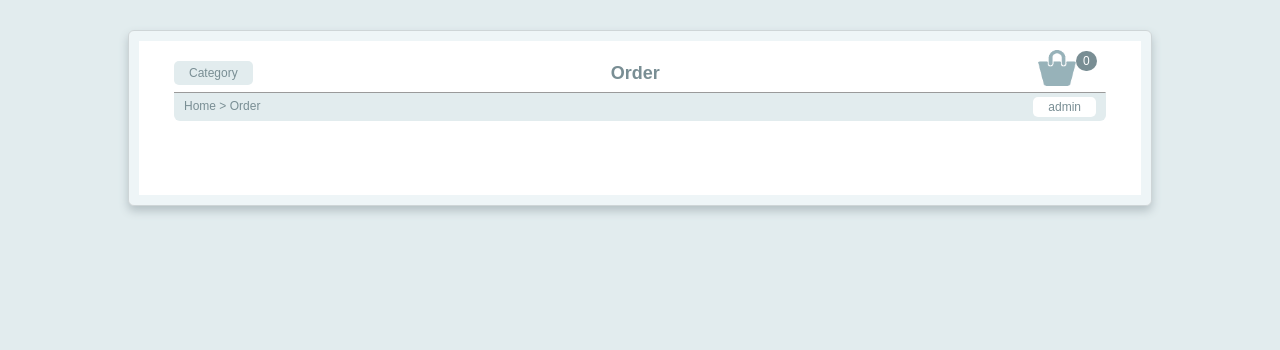
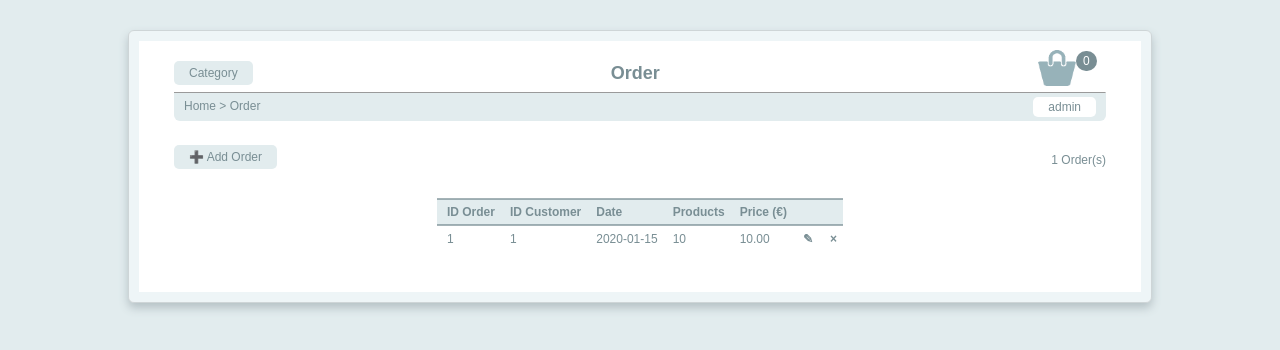
Before and after one commit to felipetiza/InformaticStore, a PHP site: page /admin_order.php in a window 1280 px wide. Shown: the top 350 px of the page. Run offline with PHP 8.4, Linux system fonts and the light colour scheme; a user stored in the database is signed in; data comes from the database, SQL or seed files in the repository; tables that the repository leaves empty hold one stand-in row (values such as "Sample post").

Commit message:
Show the orders from order admin screen

```diff
--- a/admin_order.php
+++ b/admin_order.php
@@ -28,6 +28,8 @@
 		// User data from logged customer
 		$userData = getUserData($connection, $_SESSION['userID']);
 		$username = $userData['username'];
+
+		refreshOrders($connection);
 	?>
 
 	<div id="wrapper">
@@ -76,10 +78,51 @@
         <!-- Level 3 -->
         <br>
 		<div id="content">
+			<div id="up">
+				<form method='post'>
+					<input type='submit' name='openModalAdd' class="flatButton" value='&#10133; Add Order'>
+				</form>
+				<label><?php echo count($orderOrderID); ?> Order(s)</label>
+			</div>
+			<br/>
+			<table>
+				<tr>
+			  		<th>ID Order</th>
+			  		<th>ID Customer</th>
+			  		<th>Date</th>
+			  		<th>Products</th>
+			  		<th>Price (€)</th>
+			  		<th></th>
+			  		<th></th>
+				</tr>
+				<?php
+					for($i=0;$i<count($orderOrderID);$i++){
+		    			echo "<tr>";
+		    			echo "<td>$orderOrderID[$i]</td>";
+		    			echo "<td>$orderCustomerID[$i]</td>";
+		    			echo "<td>$orderDate[$i]</td>";
+		    			echo "<td>$orderAmount[$i]</td>";
+		    			echo "<td>$orderPrice[$i]</td>";
+		    			echo "<td>
+			    				  <form method='post'>
+			    					  <input type='submit' name='openModalEdit' value='✎'>
+			    					  <input type='text' name='productID' value='$orderOrderID[$i]'>
+			    				  </form>
+		    				  </td>";
+		    			echo "<td>
+			    			  	  <form method='post'>
+			    					  <input type='submit' name='buttonDelete' value='&times;'>
+			    					  <input type='text' name='productID' value='$orderOrderID[$i]'>
+			    				  </form>
+		    				  </td>";
+		    			echo "</tr>";
+		    		}
+			    ?>
+			</table>
+		</div>
 
 
 
-		</div>
 	</div>
 </body>
 </html>
--- a/css/admin_order.css
+++ b/css/admin_order.css
@@ -75,3 +75,82 @@ hr{ color: #ffffff80; }
 	flex-flow: column wrap;
 	padding: 20px 0 30px 0px;
 }
+#content table {
+    /* width: 100%; */
+    text-align: left;
+    border-collapse: collapse;
+    border-radius: 6px;
+    margin: 0 auto;
+}
+#content #up{
+  /*! border: 1px solid red; */
+	width: 100%;
+	margin-top: -10px;
+  	padding-bottom: 15px;
+}
+#content #up form{
+  	float: left;
+}
+#content #up label{
+  	float: right;
+	margin-top: 8px;
+}
+.modal {
+    display: none;
+    position: fixed;
+    z-index: 1;
+    left: 0;
+    top: 0;
+    width: 100%;
+    height: 100%;
+    overflow: hidden;
+    background: rgba(0,0,0,0.4);
+}
+.modal-content {
+    margin: 5% auto;
+    padding: 20px 45px;
+    border: 1px solid #888;
+    width: 525px;
+    border: 1px solid #CED5D7;
+    border-radius: 6px;
+    background: #ffff;
+    box-shadow: 0px 5px 10px #B5C1C5,
+                0 0 0 10px #EEF5F7 inset;
+}
+.modal-content #down{
+	width: 100%;
+	/*! border: 1px solid red; */
+}
+.modal-content form{
+	margin: 0 auto;
+	width: 375px;
+}
+.modal-content span{
+	width: 100px;
+	display: inline-block;
+}
+.modal-content input[type="text"],
+input[type="email"],
+input[type="tel"],
+input[type="file"]{
+	margin-top: 5px;
+}
+.modal-content h1{
+	font-size: 18px;
+	margin-top: 3px;
+}
+.modal-content hr{
+	margin-top: -5px;
+}
+.modal-content input[type='submit']{
+	width: 150px;
+	height: 32px;
+	font-weight: bold;
+	/*! margin: 15px 75px; */
+	margin-left: 75px;
+	margin-top: 25px;
+	margin-bottom: 10px;
+}
+.modal input[type='file']{
+	padding: 5px 12px !important;
+}
--- a/management.php
+++ b/management.php
@@ -31,6 +31,13 @@
 	$productPrice    = [];
 	$productAmount   = [];
 	$productImg      = [];
+
+	// Order variables
+	$orderOrderID    = [];
+	$orderCustomerID = [];
+	$orderDate       = [];
+	$orderAmount     = [];
+	$orderPrice      = [];
 
 
 
@@ -267,7 +274,7 @@
 					$productData['id'][$i]       = $product->idproduct;
 					$productData['name'][$i]     = $product->name;
 					$productData['price'][$i]    = $product->price;
-					$productData['urlimage'][$i] = $product->urlimage;
+					$productData['urlImage'][$i] = $product->urlimage;
 					$i++;
             	}
             }else
@@ -575,6 +582,29 @@
 	        echo "Wrong Query";
     }
 
+    function getAllOrders($connection){
+		$orderData = [[]];
+		$i = 0;
+		$getOrders = "SELECT * FROM order2;";
+
+        if ($result = $connection->query($getOrders)) {
+            if ($result->num_rows > 0){
+            	while($product = $result->fetch_object()){
+					$orderData['orderID'][$i]    = $product->idorder;
+					$orderData['customerID'][$i] = $product->idcustomer;
+					$orderData['date'][$i]       = $product->dateorder;
+					$orderData['amount'][$i]     = $product->amountproducts;
+					$orderData['price'][$i]      = $product->totalprice;
+					$i++;
+            	}
+            }else
+                echo "Impossible to get the orders";
+        }else
+            echo "Wrong Query";
+
+        return $orderData;
+	}
+
 	function getOrderProductAndAmount($connection, $orderID){
 	    $orderProductAndAmount = [[[]]];	// idProduct - order - value ; $i = order |	$j = value
 
@@ -600,6 +630,20 @@
 		return $orderProductAndAmount;
 	}
 
+	function refreshOrders($connection){
+		global $orderOrderID;
+		global $orderCustomerID;
+		global $orderDate;
+		global $orderAmount;
+		global $orderPrice;
+
+		$ordersData = getAllOrders($connection);
+		$orderOrderID    = $ordersData['orderID'];
+		$orderCustomerID = $ordersData['customerID'];
+		$orderDate       = $ordersData['date'];
+		$orderAmount     = $ordersData['amount'];
+		$orderPrice      = $ordersData['price'];
+	}
 
 
 // ██████╗ ██╗   ██╗███╗   ██╗         ██╗███████╗
@@ -672,4 +716,30 @@
 		else
 			echo $string;
 	}
+
+	// function uploadImg(){
+	// 	$valid       = true;
+	// 	$tmp_file    = $_FILES['addImg']['tmp_name'];
+	// 	$target_dir  = "resources/img/product/";
+	// 	$target_file = strtolower($target_dir . basename($_FILES['addImg']['name']));
+
+ //        if (file_exists($target_file)) {
+ //            echo "Sorry, file already exists.";
+ //            $valid = false;
+ //        }
+
+ //        if($_FILES['addImg']['size'] > (2048000)) {
+ //            $valid = false;
+	//         echo 'Oops!  Your file\'s size is to large.';
+ //        }
+
+ //        $file_extension = pathinfo($target_file, PATHINFO_EXTENSION);
+ //        if ($file_extension != "jpg" &&
+ //            $file_extension != "jpeg" &&
+ //            $file_extension != "png" &&
+ //            $file_extension != "gif") {
+ //            $valid = false;
+ //            echo "Only JPG, JPEG, PNG & GIF files are allowed";
+ //        }
+	// }
 ?>
```
Also changed, not shown: admin_product.php (+5 -4 lines).
